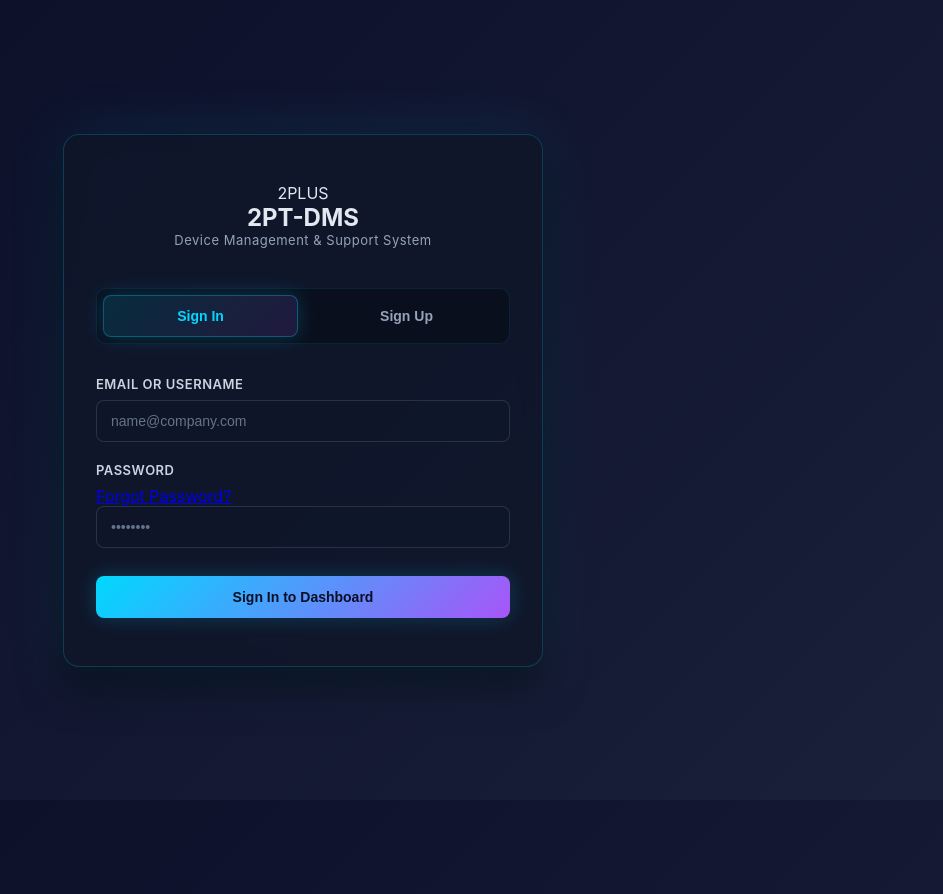
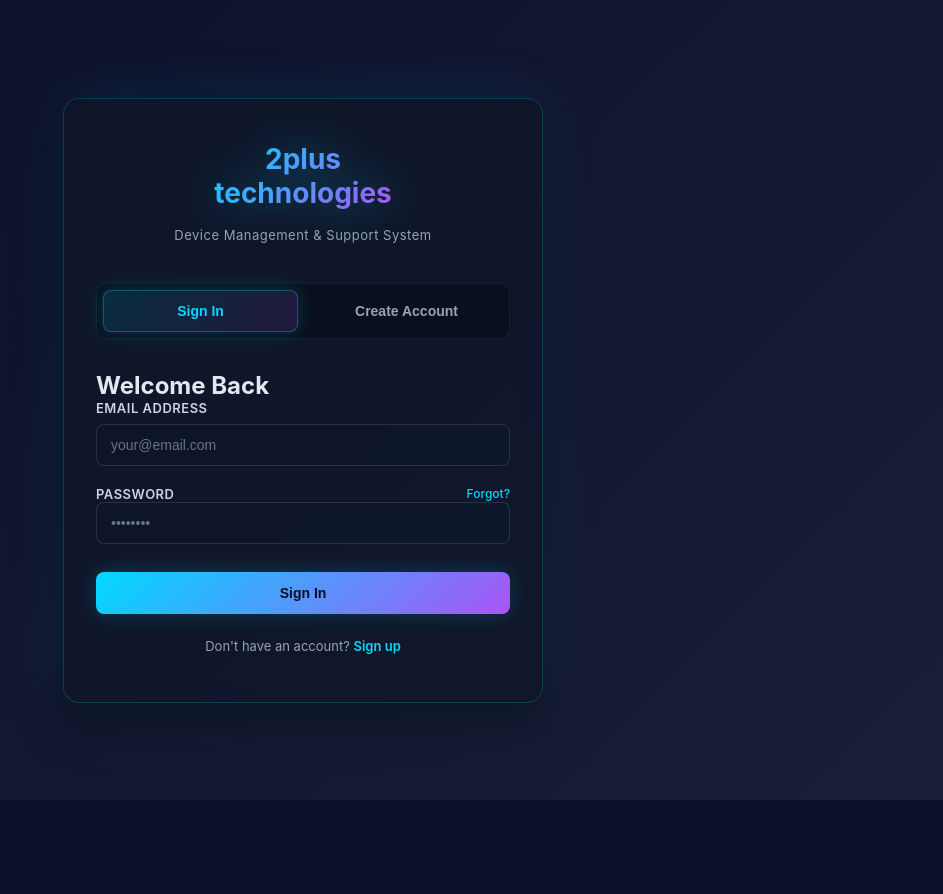
Before and after one commit to Walidsagir/2plus-device-management-system-, a FastAPI app: page / in a window 1280 px wide. Shown: the top 894 px of the page, without its empty margins (337-1280 px from the left). After the commit the page ends 800 px from the top, so only its background shows below. Run offline with FastAPI, Linux system fonts and the light colour scheme.

Commit message:
Update index.html

```diff
--- a/templates/index.html
+++ b/templates/index.html
@@ -1,94 +1,63 @@
-
 <!DOCTYPE html>
 <html lang="en">
 <head>
     <meta charset="UTF-8">
     <meta name="viewport" content="width=device-width, initial-scale=1.0">
+    <link rel="stylesheet" href="static/style.css">
     <title>2PT-DMS | Authentication</title>
-    <link rel="stylesheet" href="static/style.css">
 </head>
 <body>
 
     <div class="auth-container">
-        <!-- Brand Header -->
         <div class="brand-header">
-            <div class="logo-placeholder">
-                <span class="logo-text">2PLUS</span>
+            <div class="logo">
+                <h1>2plus technologies </h1>
             </div>
-            <h2>2PT-DMS</h2>
             <p>Device Management & Support System</p>
         </div>
 
-        <!-- Auth Mode Switcher -->
-<div class="tab-switcher">
-    <button id="tab-login" class="tab-btn active">Sign In</button>
-    <button id="tab-signup" class="tab-btn">Sign Up</button>
+        <div class="tab-switcher">
+            <button id="tab-login" class="tab-btn active">Sign In</button>
+            <button id="tab-signup" class="tab-btn">Create Account</button>
         </div>
 
-        <!-- ================= LOGIN VIEW ================= -->
-        <div id="view-login" class="auth-view active">
+        <!-- LOGIN VIEW -->
+        <div id="view-login" class="active">
+            <h2>Welcome Back</h2>
+
             <div class="input-group">
-                <label for="login-email">Email or Username</label>
-                <input type="email" id="login-email" placeholder="name@company.com" onkeyup="handleEnterKey(event, handleLogin)">
+                <label for="login-email">Email Address</label>
+                <input type="email" id="login-email" placeholder="your@email.com">
             </div>
 
             <div class="input-group">
-                <div class="label-row">
+                <div class="label-with-link">
                     <label for="login-password">Password</label>
-                    <a href="#" class="forgot-link" onclick="toggleForgotPassword(true)">Forgot Password?</a>
+                    <a class="link-forgot" id="forgot-password">Forgot?</a>
                 </div>
-                <input type="password" id="login-password" placeholder="••••••••" onkeyup="handleEnterKey(event, handleLogin)">
+                <input type="password" id="login-password" placeholder="••••••••">
             </div>
 
-            <button type="button" class="btn-primary" onclick="handleLogin()">Sign In to Dashboard</button>
+            <button class="btn-primary" onclick="handleLogin()">Sign In</button>
+            <p class="auth-footer">Don't have an account? <a onclick="switchTab('signup')">Sign up</a></p>
         </div>
 
-        <!-- ================= FORGOT PASSWORD (2FA OTP) VIEW ================= -->
-        <div id="view-forgot" class="auth-view">
-            <div class="forgot-header">
-                <h3 id="forgot-title">Reset Your Password</h3>
-                <p id="forgot-subtitle">Enter your registered email address to receive a 2FA verification code.</p>
-            </div>
+        <!-- SIGNUP VIEW -->
+        <div id="view-signup" class="hidden">
+            <h2>Create Account</h2>
 
-            <!-- Step 1: Email Input -->
-            <div class="input-group" id="group-reset-email">
-                <label for="reset-email">Email Address</label>
-                <input type="email" id="reset-email" placeholder="name@company.com" onkeyup="handleEnterKey(event, handleForgotPassword)">
-            </div>
-
-            <!-- Step 2: 2FA Verification Code & New Password -->
-            <div id="otp-step-fields" class="conditional-fields hidden">
-                <div class="input-group">
-                    <div class="label-row">
-                        <label for="reset-otp">6-Digit Verification Code</label>
-                        <a href="#" class="forgot-link" onclick="resendOTP()">Resend Code</a>
-                    </div>
-                    <input type="text" id="reset-otp" maxlength="6" placeholder="123456" onkeyup="handleEnterKey(event, handleForgotPassword)">
+            <div class="account-type-group">
+                <label class="section-label">Account Type</label>
+                <div class="radio-group">
+                    <label class="radio-option active" id="label-individual">
+                        <input type="radio" name="account_type" value="individual" checked onchange="toggleAccountType('individual')">
+                        <span class="radio-label">Individual</span>
+                    </label>
+                    <label class="radio-option" id="label-corporate">
+                        <input type="radio" name="account_type" value="corporate" onchange="toggleAccountType('corporate')">
+                        <span class="radio-label">Business</span>
+                    </label>
                 </div>
-
-                <div class="input-group">
-                    <label for="reset-new-password">New Password</label>
-                    <input type="password" id="reset-new-password" placeholder="Create new password" onkeyup="handleEnterKey(event, handleForgotPassword)">
-                </div>
-            </div>
-
-            <button type="button" id="btn-forgot-submit" class="btn-primary" onclick="handleForgotPassword()">Send Verification Code</button>
-            <button type="button" class="btn-secondary" onclick="toggleForgotPassword(false)">Back to Sign In</button>
-        </div>
-
-        <!-- ================= SIGN UP VIEW ================= -->
-        <div id="view-signup" class="auth-view">
-            <!-- Account Type Selector -->
-            <label class="section-label">Account Type</label>
-            <div class="account-type-toggle">
-                <label class="type-option active" id="label-individual">
-                    <input type="radio" name="account_type" value="individual" checked onchange="toggleAccountType('individual')">
-                    <span>Individual</span>
-                </label>
-                <label class="type-option" id="label-corporate">
-                    <input type="radio" name="account_type" value="corporate" onchange="toggleAccountType('corporate')">
-                    <span>Corporate / Org</span>
-                </label>
             </div>
 
             <div class="input-group">
@@ -96,21 +65,20 @@
                 <input type="text" id="signup-fullname" placeholder="John Doe">
             </div>
 
-            <!-- Corporate Specific Fields -->
             <div id="corporate-fields" class="conditional-fields hidden">
                 <div class="input-group">
-                    <label for="signup-orgname">Organization / Company Name</label>
-                    <input type="text" id="signup-orgname" placeholder="DeltaCore Ltd">
+                    <label for="signup-orgname">Business Name</label>
+                    <input type="text" id="signup-orgname" placeholder="Your Company Ltd">
                 </div>
                 <div class="input-group">
-                    <label for="signup-orgreg">Company Registration No (RC/BN)</label>
+                    <label for="signup-orgreg">Registration Number</label>
                     <input type="text" id="signup-orgreg" placeholder="RC-1234567">
                 </div>
             </div>
 
             <div class="input-group">
                 <label for="signup-email">Email Address</label>
-                <input type="email" id="signup-email" placeholder="user@company.com">
+                <input type="email" id="signup-email" placeholder="your@email.com">
             </div>
 
             <div class="input-group">
@@ -120,14 +88,45 @@
 
             <div class="input-group">
                 <label for="signup-password">Password</label>
-                <input type="password" id="signup-password" placeholder="Create a strong password" onkeyup="handleEnterKey(event, handleSignUp)">
+                <input type="password" id="signup-password" placeholder="Min. 8 characters">
             </div>
 
-            <button type="button" class="btn-primary" onclick="handleSignUp()">Create Account</button>
+            <button class="btn-primary" onclick="handleSignUp()">Create Account</button>
+            <p class="auth-footer">Already have an account? <a onclick="switchTab('login')">Sign in</a></p>
         </div>
 
+        <!-- FORGOT PASSWORD VIEW -->
+        <div id="view-forgot" class="hidden">
+            <div class="forgot-header">
+                <h2 id="forgot-title">Reset Password</h2>
+                <p id="forgot-subtitle">Enter your email to receive a verification code.</p>
+            </div>
+
+            <div class="input-group" id="step-1-group">
+                <label for="reset-email">Email Address</label>
+                <input type="email" id="reset-email" placeholder="your@email.com">
+            </div>
+
+            <div id="step-2-group" class="conditional-fields hidden">
+                <div class="input-group">
+                    <div class="label-with-link">
+                        <label for="reset-otp">Verification Code</label>
+                        <a class="link-forgot" onclick="resendOTP()">Resend</a>
+                    </div>
+                    <input type="text" id="reset-otp" maxlength="6" placeholder="000000">
+                </div>
+
+                <div class="input-group">
+                    <label for="reset-new-password">New Password</label>
+                    <input type="password" id="reset-new-password" placeholder="••••••••">
+                </div>
+            </div>
+
+            <button id="btn-forgot-submit" class="btn-primary" onclick="handleForgotPassword()">Send Code</button>
+            <button class="btn-secondary" onclick="switchTab('login')">Back to Sign In</button>
+        </div>
     </div>
 
     <script src="static/script.js"></script>
 </body>
-  </html>
+                </html>
```
